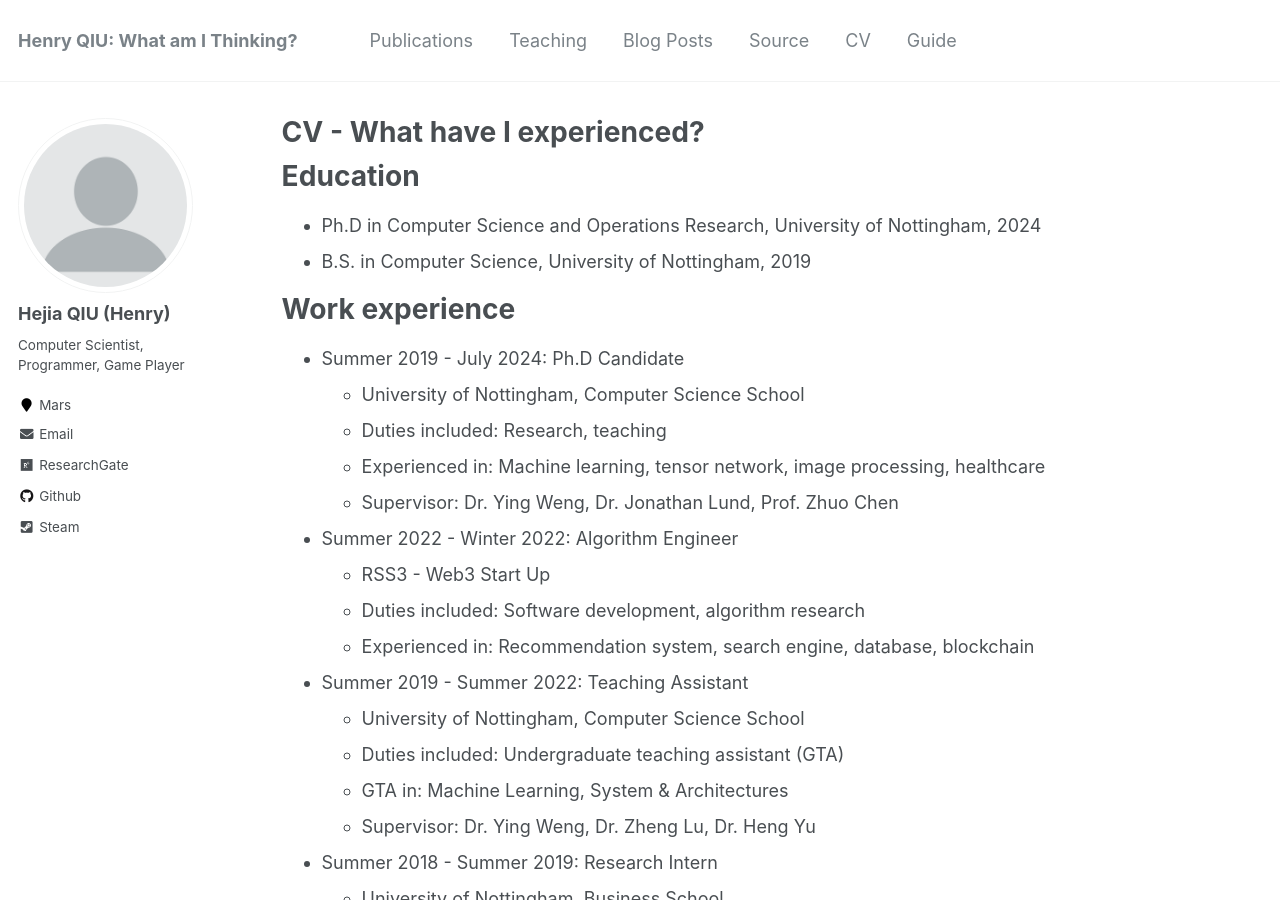
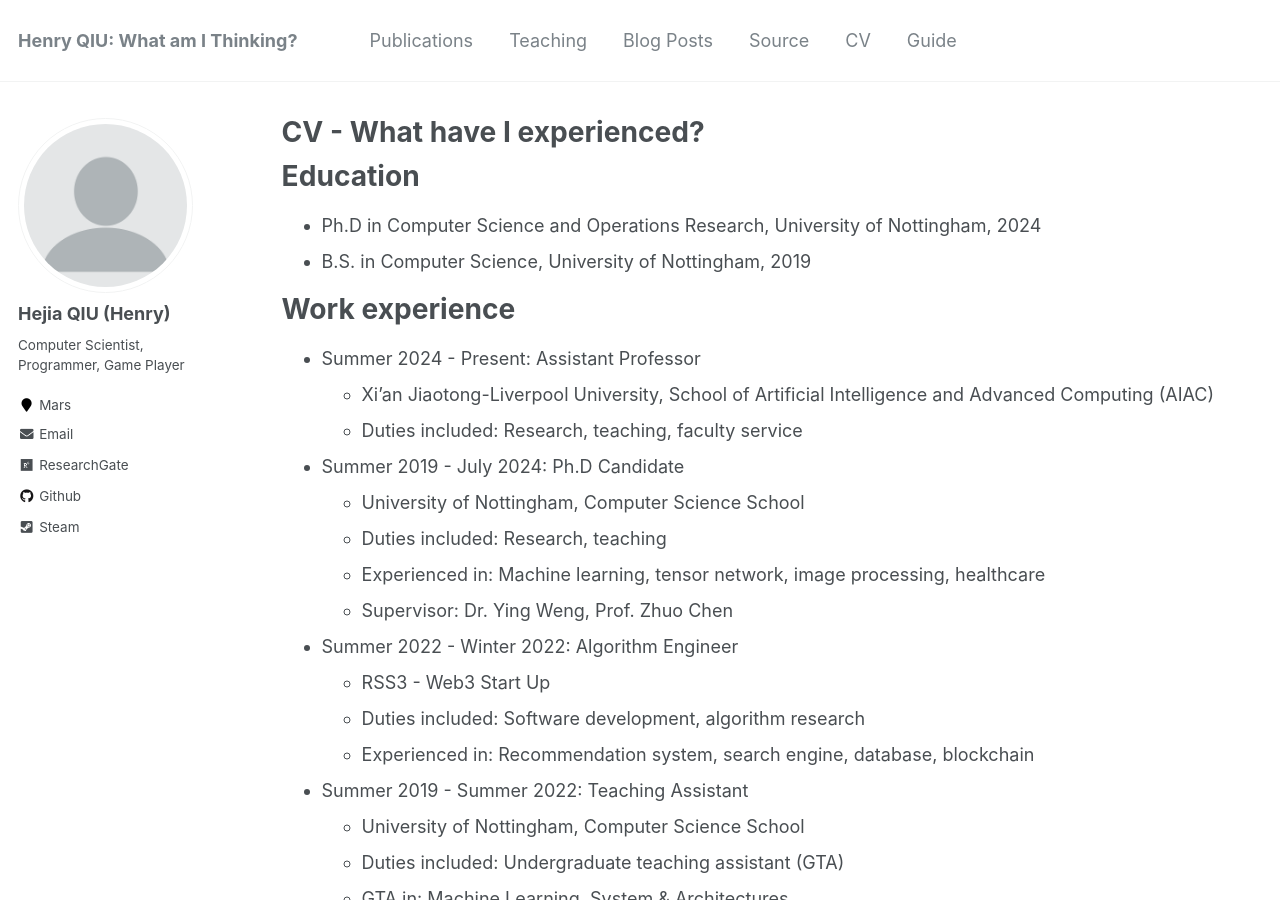
Before and after one commit to HenryJaQiu/HenryJaQiu.github.io, a Jekyll site: the page built from _pages/cv.md, in a window 1280 px wide and 900 px high. Built offline with Jekyll 4.4.1, drawn with Linux system fonts in a browser that asks for light colours; some of the changed text lies outside the part shown.

Commit message:
Update cv.md

```diff
--- a/_pages/cv.md
+++ b/_pages/cv.md
@@ -17,12 +17,14 @@ Education
 
 Work experience
 ======
-
+* Summer 2024 - Present: Assistant Professor
+  * Xi'an Jiaotong-Liverpool University, School of Artificial Intelligence and Advanced Computing (AIAC)
+  * Duties included: Research, teaching, faculty service
 * Summer 2019 - July 2024: Ph.D Candidate
   * University of Nottingham, Computer Science School
   * Duties included: Research, teaching
   * Experienced in: Machine learning, tensor network, image processing, healthcare
-  * Supervisor: Dr. Ying Weng, Dr. Jonathan Lund, Prof. Zhuo Chen
+  * Supervisor: Dr. Ying Weng, Prof. Zhuo Chen
 * Summer 2022 - Winter 2022: Algorithm Engineer
   * RSS3 - Web3 Start Up
   * Duties included: Software development, algorithm research
@@ -64,7 +66,7 @@ Skills
 ======
 * Programming
 * Research
-* Academic Paperwork
+* Teaching
 * Design
 
 Publications
```
